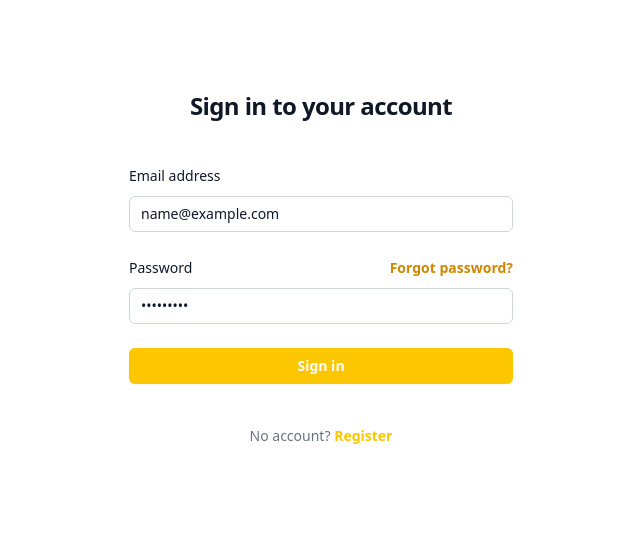
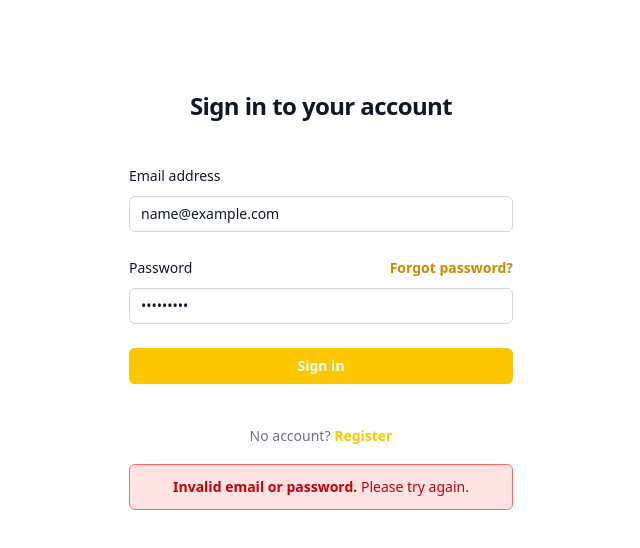
Before and after one commit to Kutukobra/cs9sbd, a React (Vite) app: page /login in a window 1280 px wide. Both pictures are taken after typing "name@example.com", "Sample123" into the empty fields and a click on the button "Sign in". Shown: the top 548 px of the page, without its empty margins (319-959 px from the left). Built offline with nearby package versions, Linux system fonts and the light colour scheme; no server answers.

Commit message:
Proper authentication

```diff
--- a/src/components/Sidebar.jsx
+++ b/src/components/Sidebar.jsx
@@ -107,7 +107,6 @@ function Sidebar() {
                         balance={user.balance || 0}
                     />
                 :
-                <Link>
                 <div className="absolute inset-x-0 bottom-10 left-3 border-t border-gray-100">
                     <Link to="/login" className="flex items-center bg-white p-1 hover:bg-gray-50">
 
@@ -118,7 +117,6 @@ function Sidebar() {
                     </div>
                     </Link>
                 </div>
-                </Link>
             }
         </aside>
     )
--- a/src/pages/Login.jsx
+++ b/src/pages/Login.jsx
@@ -7,7 +7,10 @@ function Login() {
 
     const [user, setUser] = useState();
 
+    const [loginError, setLoginError] = useState(false);
+
     const handleSubmit = async (e) => {
+        try {
             e.preventDefault();
             const response = await axios.post(
                 "/user/login?" + `email=${email}&password=${password}`,
@@ -19,6 +22,10 @@ function Login() {
             console.log(localStorage.getItem("user"));
 
             window.location.href = "/";
+        } catch (error) {
+            console.log(error);
+            setLoginError(true);
+        }
     }
 
     return (
@@ -89,6 +96,11 @@ function Login() {
                         Register
                     </a>
                     </p>
+                    {loginError && (
+                    <div className="mt-4 rounded-md bg-red-100 border border-red-400 text-red-700 px-4 py-3 text-sm text-center">
+                        <strong className="font-semibold">Invalid email or password.</strong> Please try again.
+                    </div>
+                    )}
                 </div>
             </div>
         </>
```
Lines whose indentation alone changed are shown as unchanged.
